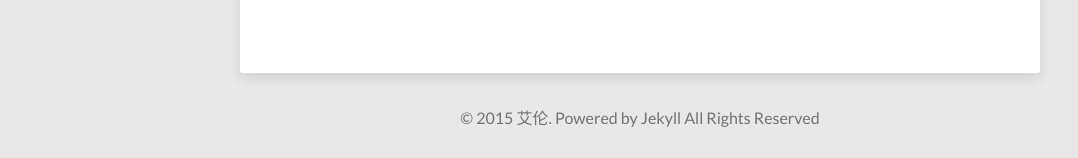
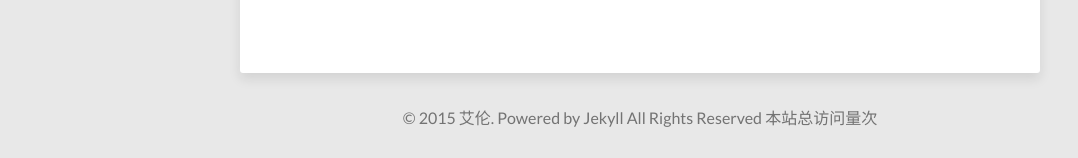
Before and after one commit to AllenSky/AllenSky.github.io, a Jekyll site: the page built from index.html, in a window 1280 px wide and 900 px high, scrolled down 10134 px. Shown: the part 739-897 px from the top of the window, without its empty margins (0-1078 px from the left). Built offline with Jekyll 4.4.1, drawn with Linux system fonts in a browser that asks for light colours; nearby versions of some CDN libraries; the list of posts is cut into pages by our own code.

Commit message:
添加统计

```diff
--- a/_includes/footer.html
+++ b/_includes/footer.html
@@ -1 +1,4 @@
 <span>&copy; {{ site.time | date: '%Y' }} {{ site.owner.name }}. Powered by <a href="http://jekyllrb.com" rel="nofollow">Jekyll</a> All Rights Reserved</span>
+<span id="busuanzi_container_site_pv">
+    本站总访问量<span id="busuanzi_value_site_pv"></span>次
+</span>
--- a/_includes/scripts.html
+++ b/_includes/scripts.html
@@ -14,6 +14,8 @@
   ga('require', 'linkid', 'linkid.js');
   ga('send', 'pageview');
 </script>
+<script async src="https://dn-lbstatics.qbox.me/busuanzi/2.3/busuanzi.pure.mini.js">
+</script>
 {% endif %}
 
 {% if page.comments != false %}{% include disqus_comments.html %}{% endif %}
```
